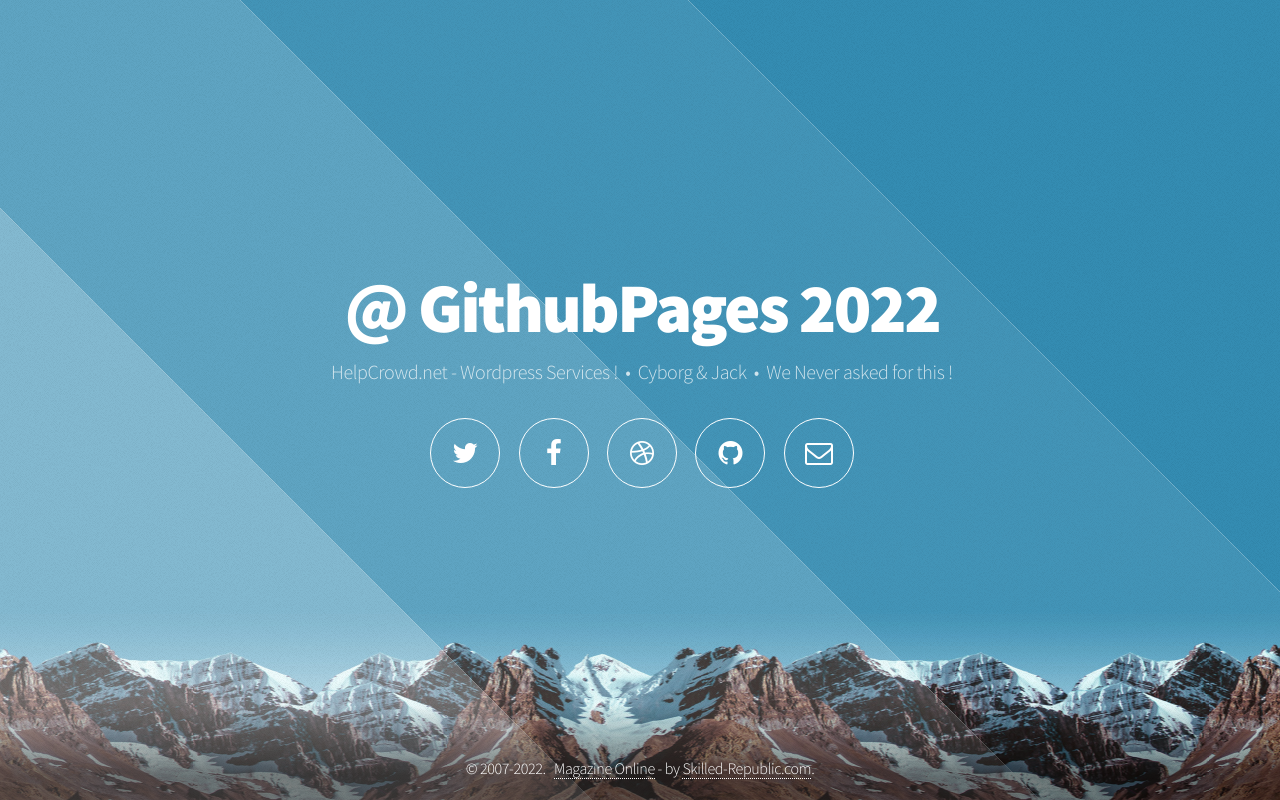
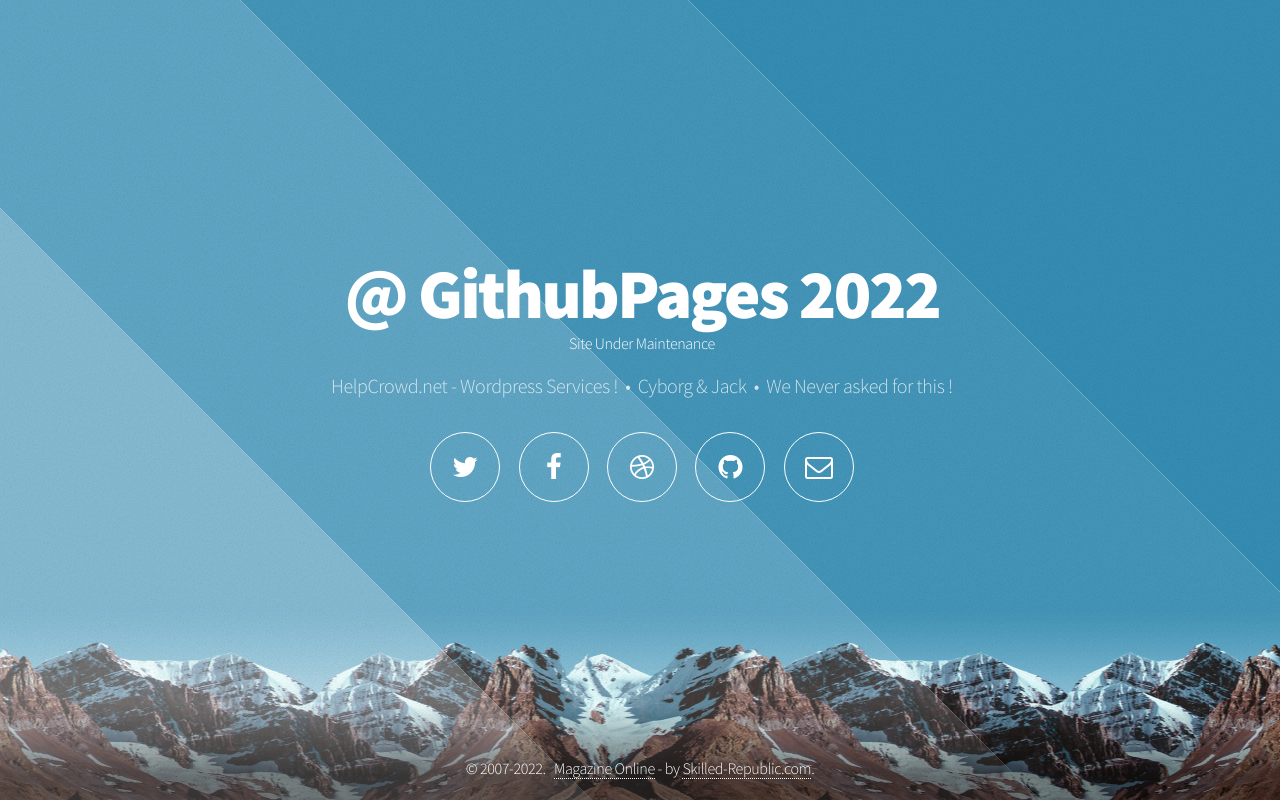
Before and after one commit to seohoster/helpcrowd, a plain HTML site: page index.html in a window 1280 px wide. Drawn offline with Linux system fonts and the light colour scheme.

Commit message:
Update index.html

```diff
--- a/index.html
+++ b/index.html
@@ -31,6 +31,7 @@
 				<!-- Header -->
 					<header id="header">
 						<h1>@ GithubPages 2022</h1>
+						<h2>Site Under Maintenance</h2>
 						<p>HelpCrowd.net - Wordpress Services ! &nbsp;&bull;&nbsp; Cyborg &amp; Jack &nbsp;&bull;&nbsp; We Never asked for this !</p>
 						<nav>
 							<ul>
```
